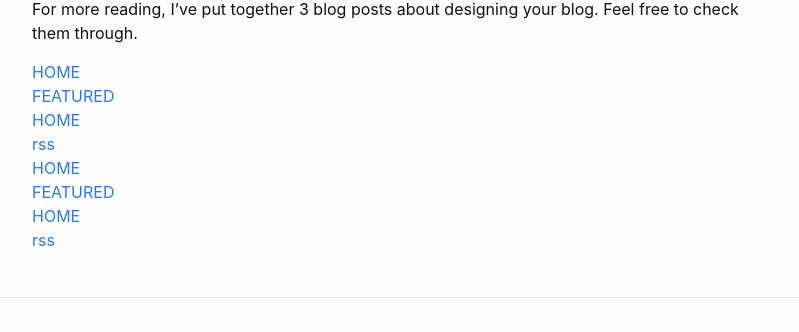
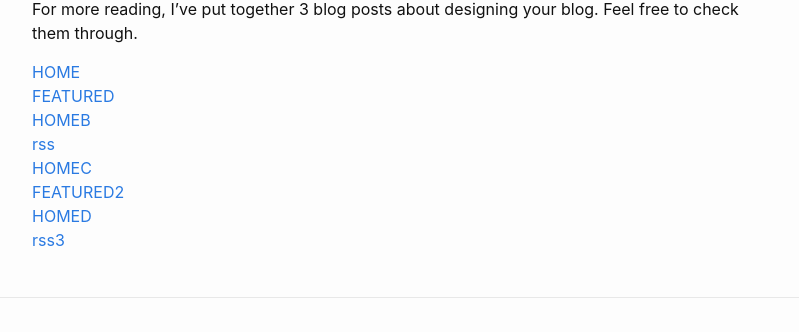
Before and after one commit to cvk/gibberish-language-blog, a Jekyll site: the page built from about.markdown, in a window 1280 px wide and 900 px high, scrolled down 1774 px. Shown: the part 380-712 px from the top of the window, without its empty margins (238-1037 px from the left). Built offline with Jekyll 4.4.1, drawn with Linux system fonts in a browser that asks for light colours.

Commit message:
seo so close

```diff
--- a/about.markdown
+++ b/about.markdown
@@ -51,9 +51,9 @@ For more reading, I’ve put together 3 blog posts about designing your blog. Fe
 
 [HOME](https://gibberish.cyou)<br>
 [FEATURED](https://gibberish.cyou/can-learn-to-speak-gibberish/first-post)<br>
-[HOME](https://gibberish.cyou)<br>
+[HOMEB](https://gibberish.cyou)<br>
 [rss](https://gibberish.cyou/feed.xml)<br>
-[HOME](https://gibberish.cyou)<br>
-[FEATURED](https://gibberish.cyou/can-learn-to-speak-gibberish/first-post)<br>
-[HOME](https://gibberish.cyou)<br>
-[rss](https://gibberish.cyou/feed.xml)<br>
+[HOMEC](https://gibberish.cyou)<br>
+[FEATURED2](https://gibberish.cyou/can-learn-to-speak-gibberish/first-post)<br>
+[HOMED](https://gibberish.cyou)<br>
+[rss3](https://gibberish.cyou/feed.xml)<br>
```
